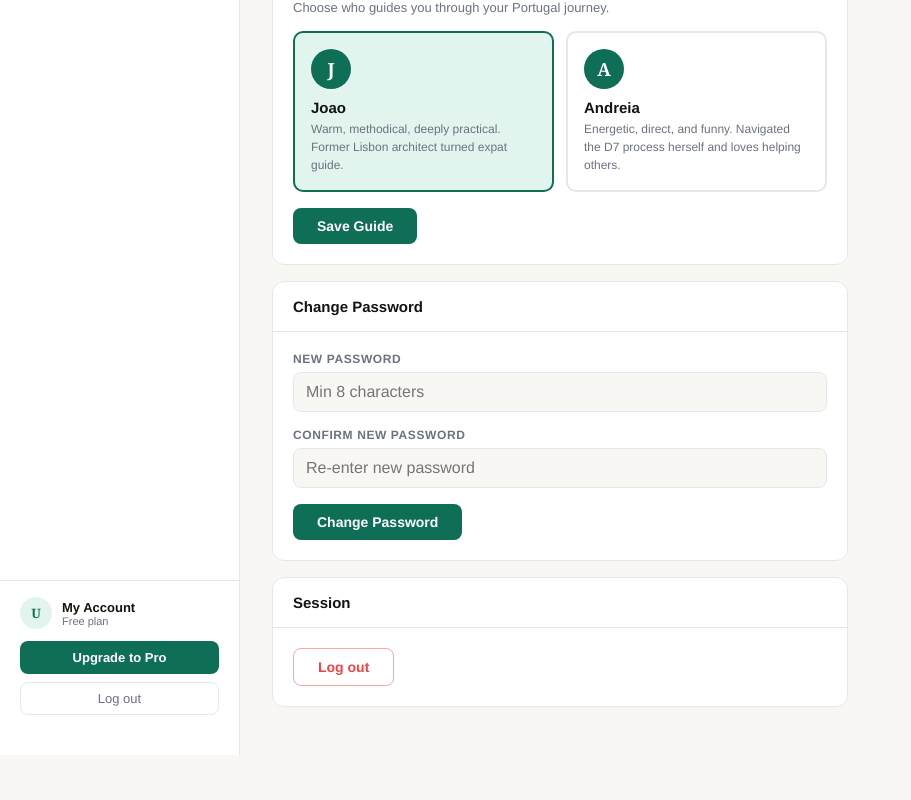
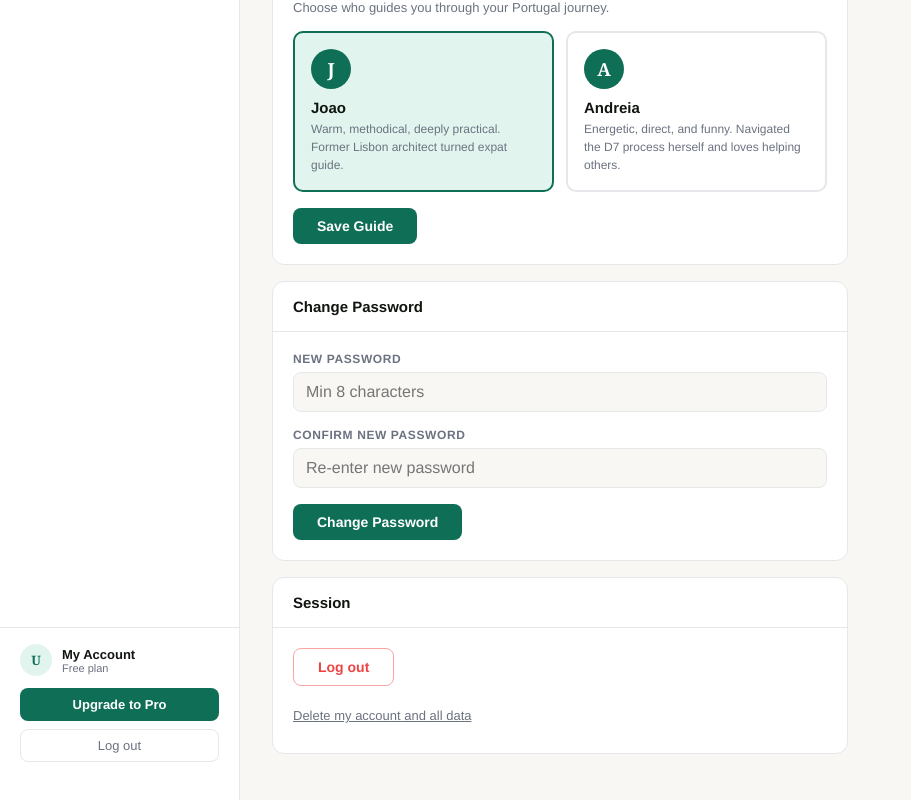
Before and after one commit to danielfeliciano53-collab/visado-app, a Next.js app: page /account in a window 1280 px wide. Shown: the part 762-1562 px from the top of the page, without its empty margins (0-911 px from the left). Before the commit the page ends 1517 px from the top, so only its background shows below. Built offline with nearby package versions, Linux system fonts and the light colour scheme; no server answers.

Commit message:
Add delete account UI to Account page

```diff
--- a/app/account/page.tsx
+++ b/app/account/page.tsx
@@ -74,6 +74,7 @@ export default function AccountPage() {
   const [newPassword, setNewPassword] = useState('')
   const [confirmPassword, setConfirmPassword] = useState('')
   const [cancelConfirm, setCancelConfirm] = useState(false)
+  const [deleteConfirm, setDeleteConfirm] = useState(false)
 
   useEffect(() => {
     const check = () => setIsMobile((window.screen?.width || 1440) <= 768)
@@ -180,6 +181,22 @@ export default function AccountPage() {
     deleteCookie('visado_token')
     deleteCookie('visado_user')
     router.push('/login')
+  }
+
+  async function handleDeleteAccount() {
+    try {
+      const res = await apiFetch('/api/delete-account', { method: 'DELETE' })
+      if (res.ok) {
+        deleteCookie('visado_token')
+        deleteCookie('visado_user')
+        router.push('/')
+      } else {
+        const err = await res.json()
+        setErrorMsg(err.error || 'Failed to delete account. Please contact support.')
+      }
+    } catch (e) {
+      setErrorMsg('Connection error. Please try again.')
+    }
   }
 
   if (loading) {
@@ -359,10 +376,34 @@ export default function AccountPage() {
 
           {/* Danger zone */}
           <Section title="Session">
-            <button onClick={handleLogout}
-              style={{ padding: '10px 24px', background: '#fff', color: DANGER, border: `1px solid #FCA5A5`, borderRadius: 8, fontSize: 14, fontWeight: 600, cursor: 'pointer', fontFamily: "'Helvetica Neue', sans-serif" }}>
-              Log out
-            </button>
+            <div style={{ display: 'flex', flexDirection: 'column', gap: 12 }}>
+              <button onClick={handleLogout}
+                style={{ padding: '10px 24px', background: '#fff', color: DANGER, border: `1px solid #FCA5A5`, borderRadius: 8, fontSize: 14, fontWeight: 600, cursor: 'pointer', fontFamily: "'Helvetica Neue', sans-serif", alignSelf: 'flex-start' }}>
+                Log out
+              </button>
+              {!deleteConfirm ? (
+                <button onClick={() => setDeleteConfirm(true)}
+                  style={{ padding: '10px 24px', background: 'none', color: MUTED, border: 'none', fontSize: 13, cursor: 'pointer', fontFamily: "'Helvetica Neue', sans-serif", textDecoration: 'underline', alignSelf: 'flex-start', paddingLeft: 0 }}>
+                  Delete my account and all data
+                </button>
+              ) : (
+                <div style={{ background: '#FEF2F2', border: '1px solid #FCA5A5', borderRadius: 8, padding: 16 }}>
+                  <div style={{ fontSize: 13, fontWeight: 600, color: DARK, fontFamily: "'Helvetica Neue', sans-serif", marginBottom: 8 }}>
+                    This will permanently delete your account, all documents, and all data. This cannot be undone.
+                  </div>
+                  <div style={{ display: 'flex', gap: 8 }}>
+                    <button onClick={handleDeleteAccount}
+                      style={{ padding: '8px 16px', background: DANGER, color: '#fff', border: 'none', borderRadius: 8, fontSize: 13, fontWeight: 600, cursor: 'pointer', fontFamily: "'Helvetica Neue', sans-serif" }}>
+                      Yes, delete everything
+                    </button>
+                    <button onClick={() => setDeleteConfirm(false)}
+                      style={{ padding: '8px 16px', background: '#fff', color: MUTED, border: `1px solid ${BORDER}`, borderRadius: 8, fontSize: 13, cursor: 'pointer', fontFamily: "'Helvetica Neue', sans-serif" }}>
+                      Cancel
+                    </button>
+                  </div>
+                </div>
+              )}
+            </div>
           </Section>
 
         </div>
```
